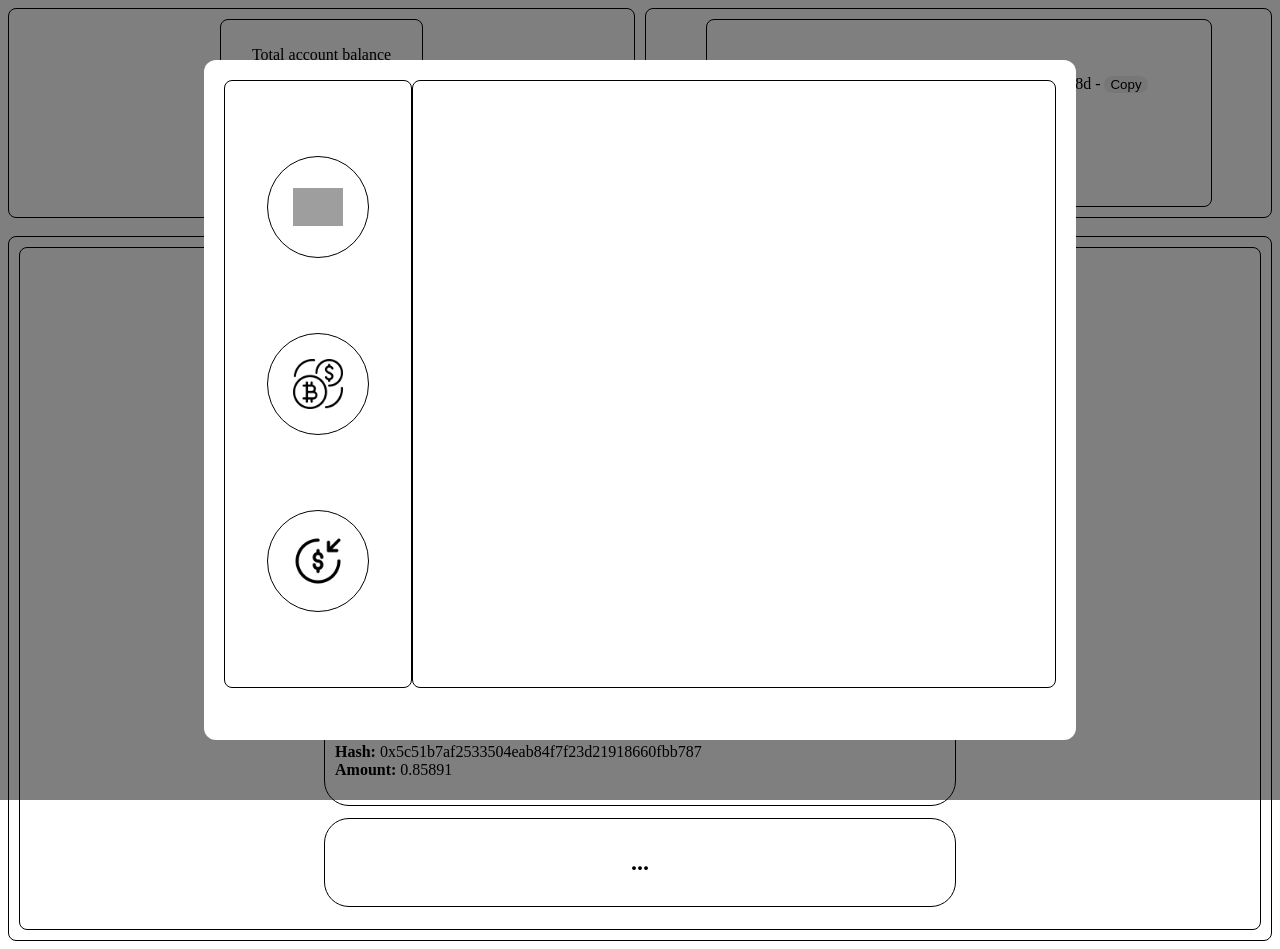
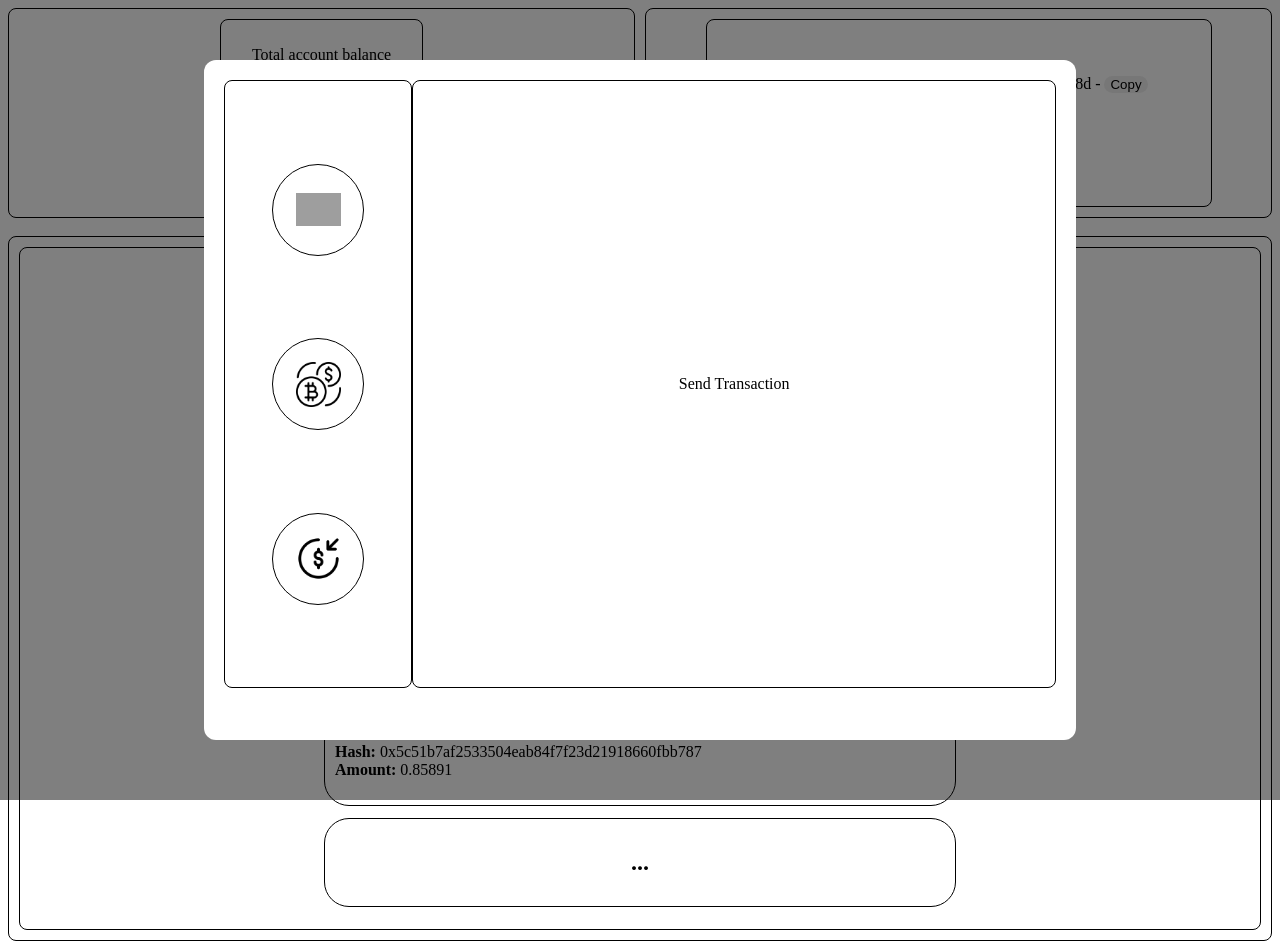
Before and after one commit to GrinddMaster/WalletRepo, a Vue app in the folder Taho-Interface/: page / in a window 1280 px wide. Both pictures are taken after a click on the button "Preform Transactions". Built offline with nearby package versions, Linux system fonts and the light colour scheme; grey boxes are pictures that could not be loaded.

Commit message:
Now I have a state management for the preform transaction view

```diff
--- a/Taho-Interface/src/core/components/transaction_components/receive_transaction.vue
+++ b/Taho-Interface/src/core/components/transaction_components/receive_transaction.vue
@@ -1,7 +1,7 @@
 <script></script>
 <template>
-  <div class="box">
+  <div>
     <p>Receive Transaction</p>
   </div>
 </template>
-<style src="@/assets/styles/Box.css"></style>
+<style></style>
--- a/Taho-Interface/src/core/components/transaction_components/send_transaction.vue
+++ b/Taho-Interface/src/core/components/transaction_components/send_transaction.vue
@@ -1,7 +1,7 @@
 <script></script>
 <template>
-  <div class="box">
+  <div>
     <p>Send Transaction</p>
   </div>
 </template>
-<style src="@/assets/styles/Box.css"></style>
+<style></style>
--- a/Taho-Interface/src/core/components/transaction_components/swap_transaction.vue
+++ b/Taho-Interface/src/core/components/transaction_components/swap_transaction.vue
@@ -4,4 +4,4 @@
     <p>Swap Transaction</p>
   </div>
 </template>
-<style src="@/assets/styles/Box.css"></style>
+<style></style>
--- a/Taho-Interface/src/core/views/Transaction_View.vue
+++ b/Taho-Interface/src/core/views/Transaction_View.vue
@@ -1,7 +1,12 @@
 <script setup lang="ts">
 import { ref } from 'vue'
+import { preform_Transaction } from '@/stores/preform_transaction.ts'
+import SendTransaction from '@/core/components/transaction_components/send_transaction.vue'
+import ReceiveTransaction from '@/core/components/transaction_components/receive_transaction.vue'
+import SwapTransaction from '@/core/components/transaction_components/swap_transaction.vue'
 
 const overlay = ref(false)
+const transaction_Preform = preform_Transaction()
 
 function closeOverlay() {
   overlay.value = false
@@ -16,17 +21,27 @@ function toggleOverlay() {
     <div class="transaction_content" @click.stop>
       <div style="display: flex; flex: 1; height: 95%">
         <div class="barbox transactionBar">
-          <div class="tabItem">
+          <div class="tabItem" @click="transaction_Preform.switchView('send')">
             <img src="@/assets/images/money.png" alt="Money" class="Bar-Icons" />
           </div>
-          <div class="tabItem">
+          <div class="tabItem" @click="transaction_Preform.switchView('swap')">
             <img src="@/assets/images/currency-exchange.png" alt="Exchange" class="Bar-Icons" />
           </div>
-          <div class="tabItem">
+          <div class="tabItem" @click="transaction_Preform.switchView('receive')">
             <img src="@/assets/images/receive-money.png" alt="Recieve" class="Bar-Icons" />
           </div>
         </div>
-        <div class="box" style="align-items: center; justify-content: center"></div>
+        <div class="box" style="align-items: center; display: flex; justify-content: center">
+          <component
+            :is="
+              transaction_Preform.currentView === 'send'
+                ? SendTransaction
+                : transaction_Preform.currentView === 'swap'
+                  ? SwapTransaction
+                  : ReceiveTransaction
+            "
+          />
+        </div>
       </div>
     </div>
   </div>
@@ -101,8 +116,8 @@ function toggleOverlay() {
   cursor: pointer;
   border-radius: 50%;
   border: 1px solid black;
-  width: 100px;
-  height: 100px;
+  width: 90px;
+  height: 90px;
   margin: 10px auto;
 }
 .Bar-Icons {
--- /dev/null
+++ b/Taho-Interface/src/stores/preform_transaction.ts
@@ -0,0 +1,12 @@
+import { defineStore } from "pinia";
+import { ref } from 'vue';
+
+export const preform_Transaction = defineStore('currTransactionView', () => {
+  const currentView = ref<'send' | 'swap' | 'receive'>('send')
+
+  function switchView(view: 'send' | 'swap' | 'receive') {
+    currentView.value = view
+  }
+
+  return { currentView, switchView }
+})
--- a/Taho-Interface/src/stores/preform_transaction/receive_transaction.js
+++ /dev/null
@@ -1 +0,0 @@
-import { defineStore } from 'pinia'
--- a/Taho-Interface/src/stores/preform_transaction/send_transaction.js
+++ /dev/null
@@ -1 +0,0 @@
-import { defineStore } from 'pinia'
--- a/Taho-Interface/src/stores/preform_transaction/swap_transaction.js
+++ /dev/null
@@ -1 +0,0 @@
-import { defineStore } from 'pinia'
```
